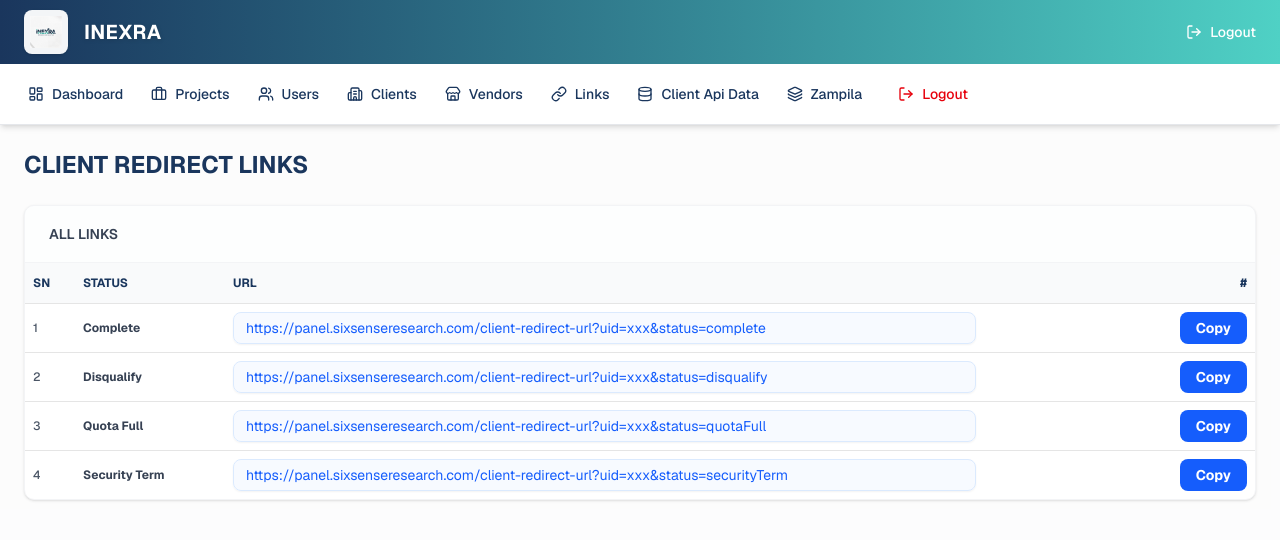
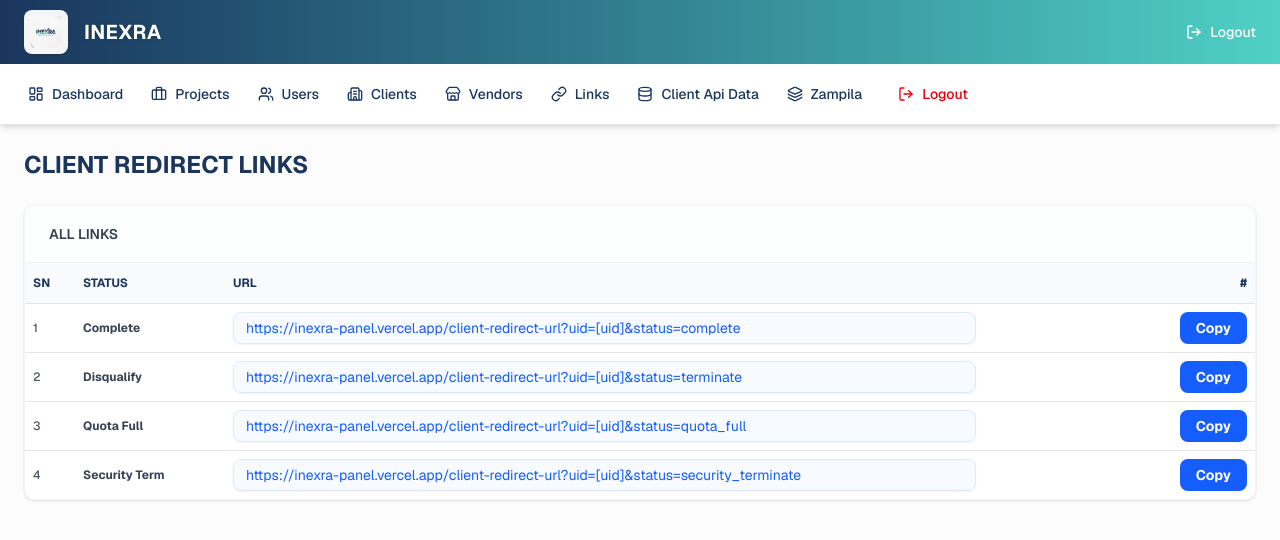
Before and after one commit to jeetyaduvanshi/inexra-panel, a Next.js app: page /links in a window 1280 px wide. Shown: the top 540 px of the page. Built offline with nearby package versions, Linux system fonts and the light colour scheme.

Commit message:
fix: update client redirect links to inexra-panel.vercel.app URLs

```diff
--- a/app/links/page.tsx
+++ b/app/links/page.tsx
@@ -15,10 +15,10 @@
 } from "@/components/ui/table";
 
 const links = [
-    { sn: 1, status: "Complete", url: "https://panel.sixsenseresearch.com/client-redirect-url?uid=xxx&status=complete" },
-    { sn: 2, status: "Disqualify", url: "https://panel.sixsenseresearch.com/client-redirect-url?uid=xxx&status=disqualify" },
-    { sn: 3, status: "Quota Full", url: "https://panel.sixsenseresearch.com/client-redirect-url?uid=xxx&status=quotaFull" },
-    { sn: 4, status: "Security Term", url: "https://panel.sixsenseresearch.com/client-redirect-url?uid=xxx&status=securityTerm" },
+    { sn: 1, status: "Complete", url: "https://inexra-panel.vercel.app/client-redirect-url?uid=[uid]&status=complete" },
+    { sn: 2, status: "Disqualify", url: "https://inexra-panel.vercel.app/client-redirect-url?uid=[uid]&status=terminate" },
+    { sn: 3, status: "Quota Full", url: "https://inexra-panel.vercel.app/client-redirect-url?uid=[uid]&status=quota_full" },
+    { sn: 4, status: "Security Term", url: "https://inexra-panel.vercel.app/client-redirect-url?uid=[uid]&status=security_terminate" },
 ];
 
 export default function LinksPage() {
```
